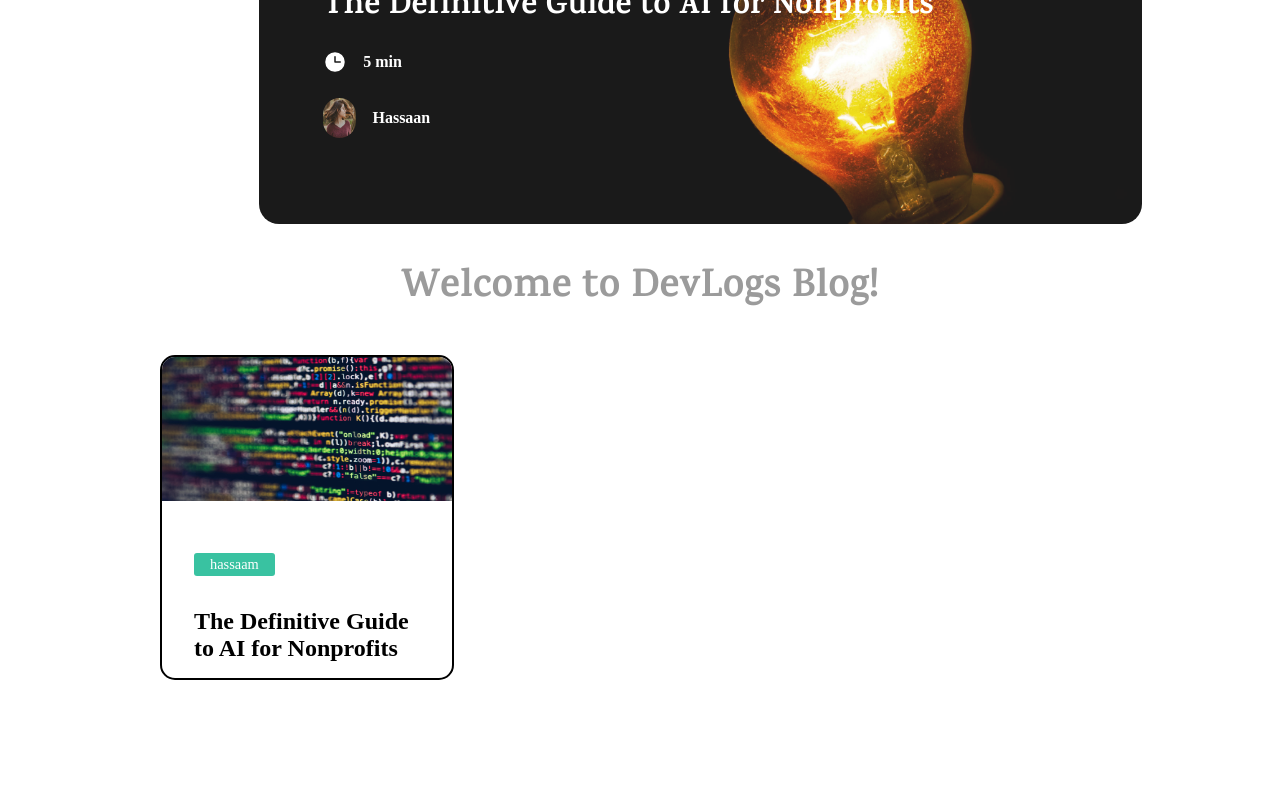
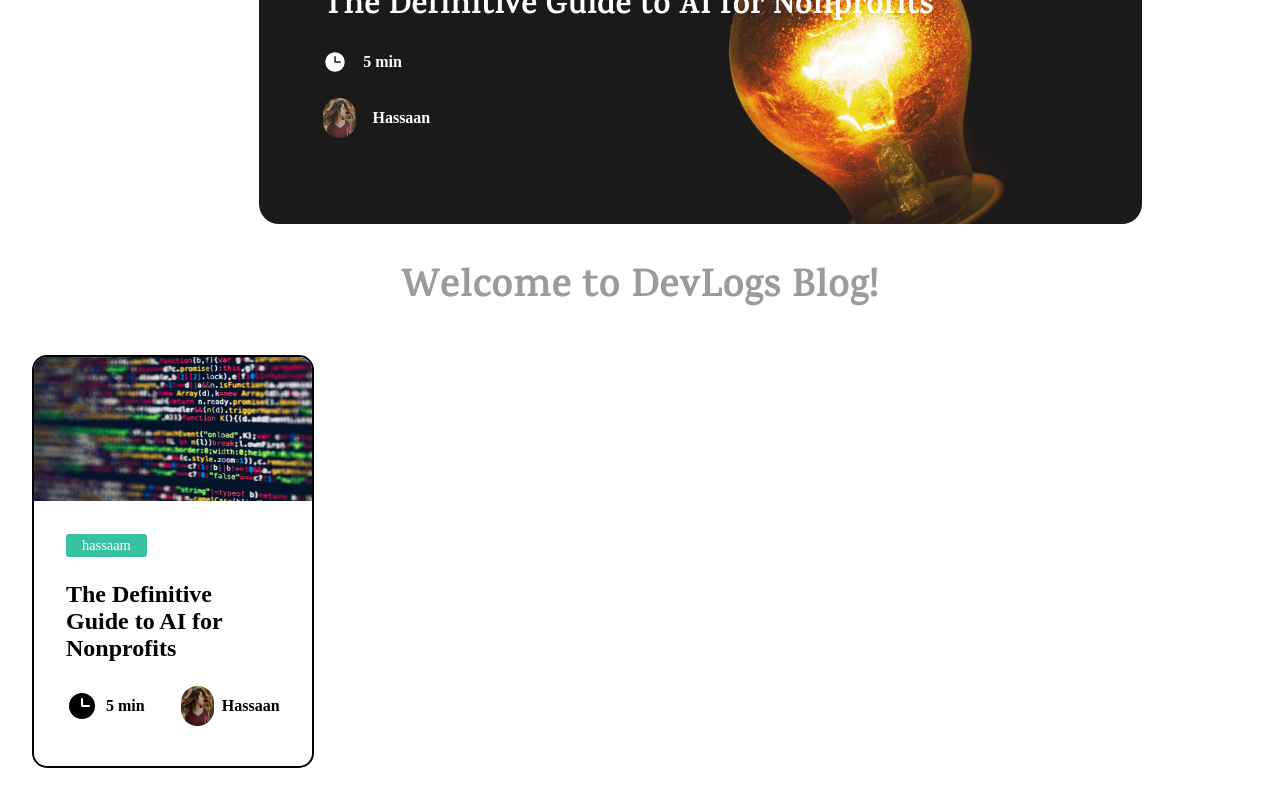
Before and after one commit to hassaammgl/mern-blog-client, a React (Vite) app: page / in a window 1280 px wide. Shown: the part 303-1103 px from the top of the page. Before the commit the page ends 1015 px from the top, so only its background shows below. Built offline with nearby package versions, Linux system fonts and the light colour scheme; a web font is replaced by a local one.

Commit message:
adsfadsf

```diff
--- a/src/components/BlogContainer.jsx
+++ b/src/components/BlogContainer.jsx
@@ -1,5 +1,7 @@
 import React from "react";
 import prog from "../../public/prog.jpg";
+import girl from "../../public/girl.jpg";
+import {PiClockFill } from "react-icons/pi";
 
 const BlogContainer = () => {
   return (
@@ -10,6 +12,16 @@ const BlogContainer = () => {
       <div className="bottom">
         <button>hassaam</button>
         <h2>The Definitive Guide to AI for Nonprofits</h2>
+        <div className="bottomcontent">
+          <div className="clock">
+            <PiClockFill className="icon" />
+            <p>5 min</p>
+          </div>
+          <div className="review">
+            <img src={girl} className="girl" alt="" />
+            <p>Hassaan</p>
+          </div>
+        </div>
       </div>
     </div>
   );
--- a/src/styles/blogcontainer.scss
+++ b/src/styles/blogcontainer.scss
@@ -1,24 +1,23 @@
 @import "./utils.scss";
 
 .blogcontainer {
-    width: 23vw;
-    margin-left: 10rem;
-    margin-bottom: 2rem;
-    border: 2px solid black;
-    border-radius: 15px;
+  width: 22vw;
+  margin: 2rem;
+  border: 2px solid black;
+  border-radius: 15px;
   @include flexer(column);
 
   .top {
     .img {
       height: 18vh;
-      width: 23vw;
+      width: 22vw;
     }
   }
 
   .bottom {
     padding: 1rem 2rem;
     button {
-      margin: 2rem 0;
+      margin: 0.8rem 0 1.5rem 0;
       background: $color2;
       font-size: 0.9rem;
       font-family: $font2;
@@ -28,5 +27,41 @@
       outline: none;
       padding: 0.2rem 1rem;
     }
+
+    .bottomcontent{
+        @include flexer(flex-start,space-between);
+        gap: 2rem;
+
+        .clock {
+            display: flex;
+            margin: 1rem 0;
+            align-items: center;
+            gap: .5rem;
+            .icon {
+              font-size: 2rem;
+            }
+
+            p {
+              font-weight: bold;
+              font-family: $font2;
+            }
+          }
+
+          .review {
+            display: flex;
+            margin: 1.5rem 0;
+            gap: .5rem;
+            align-items: center;
+            .girl {
+              height: 5vh;
+              width: 2.6vw;
+              border-radius: 50px;
+            }
+            p {
+              font-weight: bold;
+              font-family: $font2;
+            }
+          }
+    }
   }
 }
```
